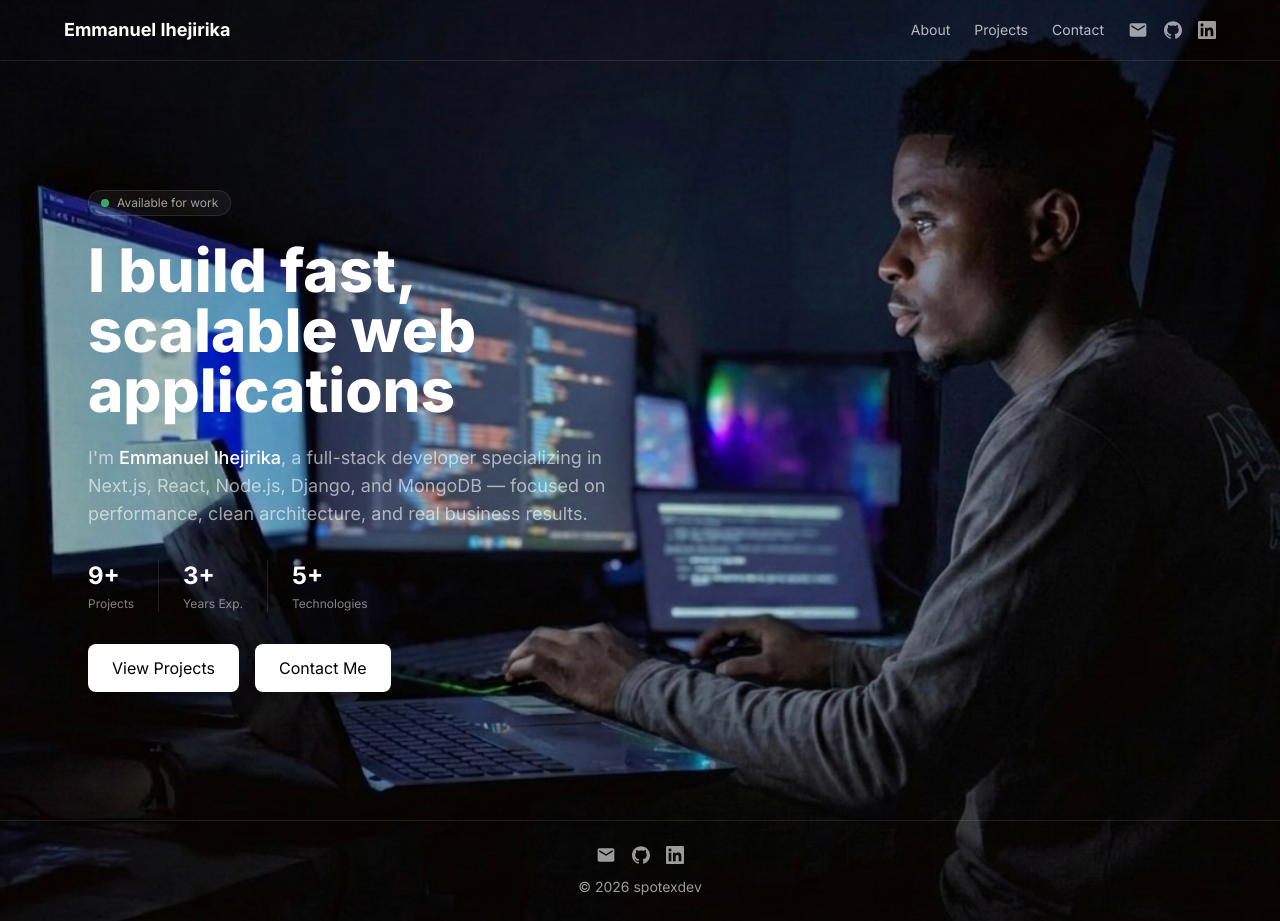
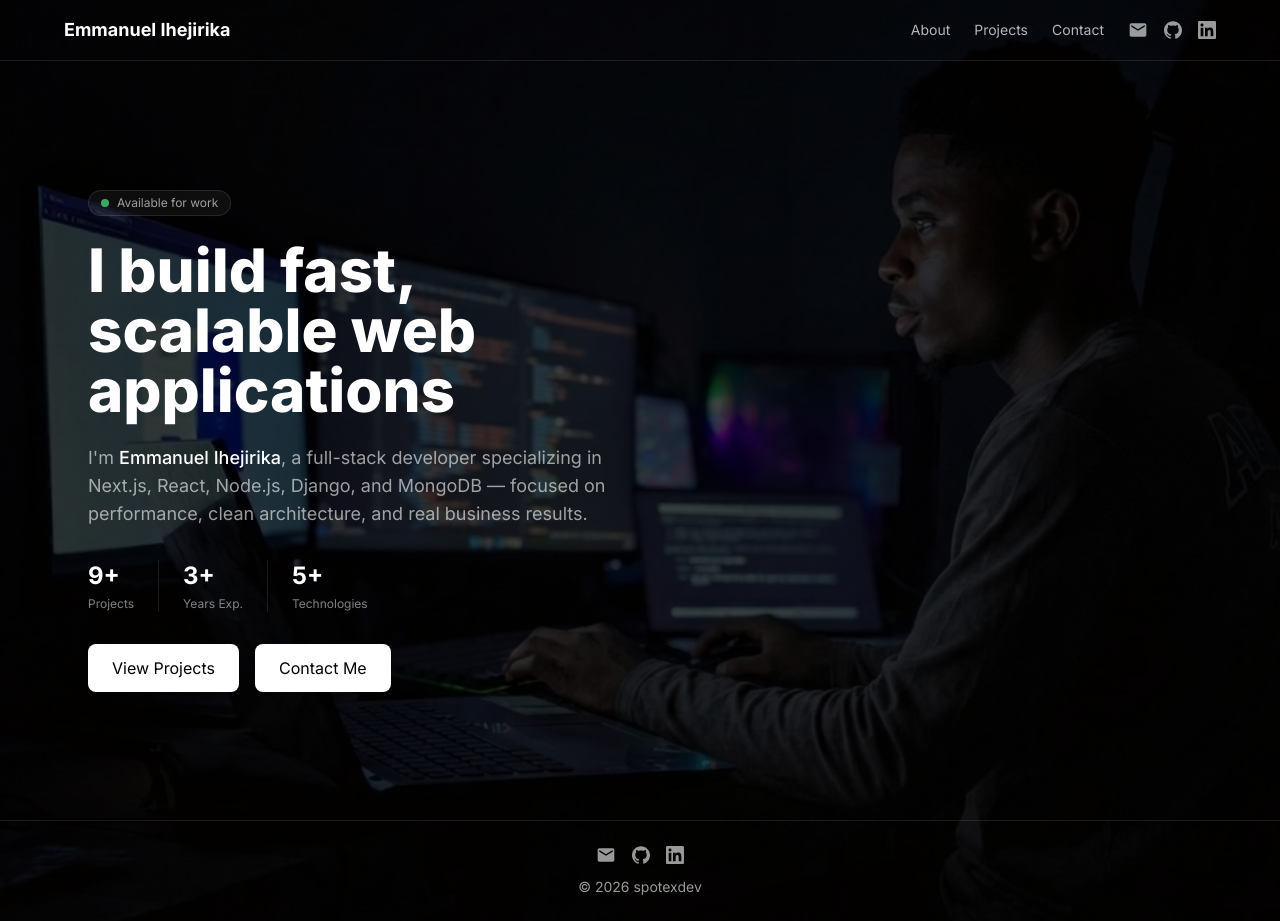
Before and after one commit to Spotlight99/spotexdev-portfolio, a Next.js app: page / in a window 1280 px wide. Built offline with nearby package versions, Linux system fonts and the light colour scheme.

Commit message:
Update Layout.js

```diff
--- a/components/Layout.js
+++ b/components/Layout.js
@@ -3,13 +3,21 @@ import Footer from './Footer'
 
 export default function Layout({ children }) {
     return (
-        <div
-            className="min-h-screen text-white flex flex-col bg-cover bg-center bg-no-repeat"
-            style={{ backgroundImage: "url('/hero.jpg')" }}
-        >
-            <Navbar />
-            <main className="flex-grow">{children}</main>
-            <Footer />
+        <div className="relative min-h-screen text-white flex flex-col">
+
+            <div
+                className="absolute inset-0 bg-cover bg-center bg-no-repeat"
+                style={{ backgroundImage: "url('/hero.jpg')" }}
+            />
+
+            <div className="absolute inset-0 bg-black/70" />
+
+            <div className="relative z-10 flex flex-col min-h-screen">
+                <Navbar />
+                <main className="flex-grow">{children}</main>
+                <Footer />
+            </div>
+
         </div>
     )
 }
```
